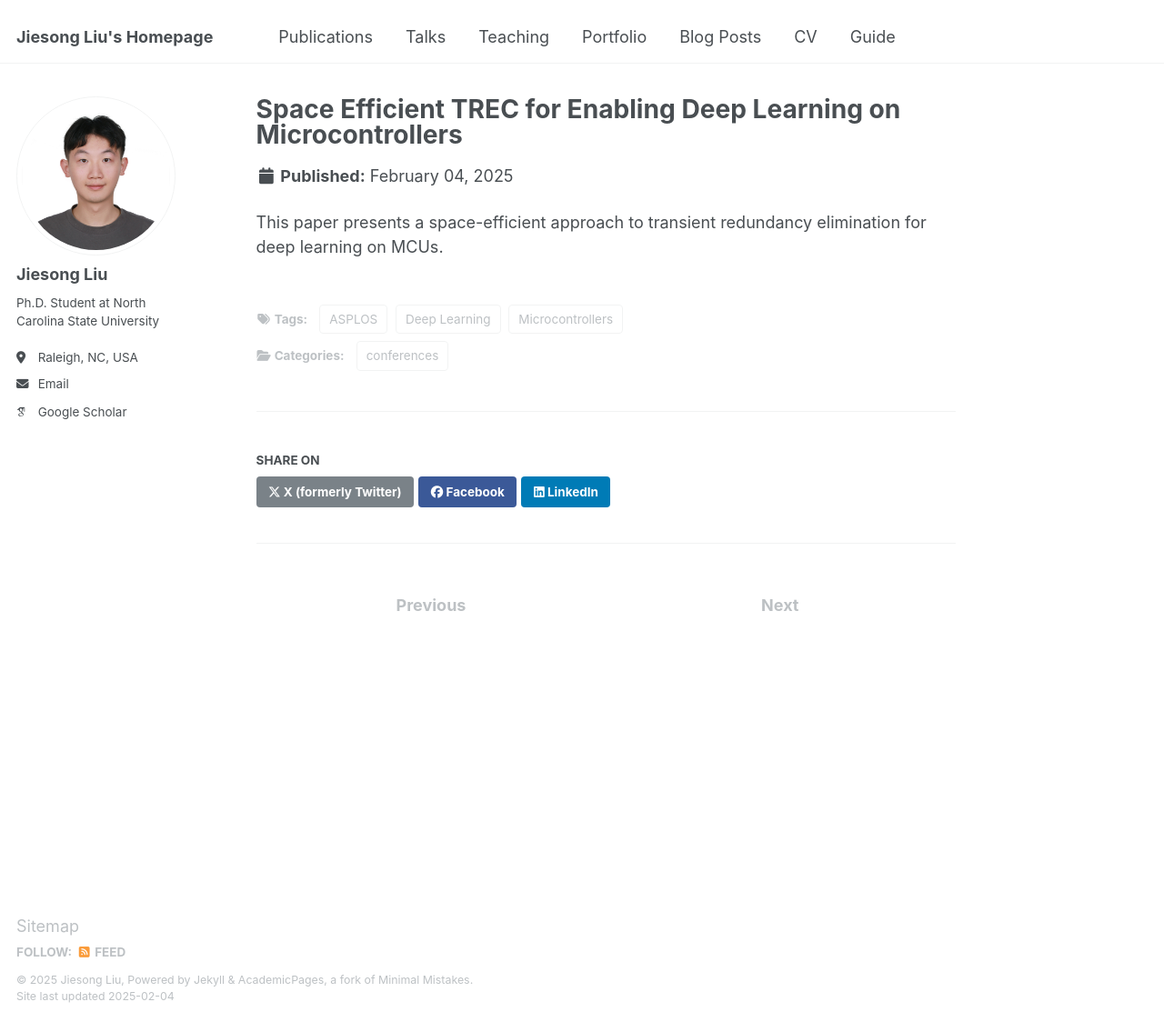
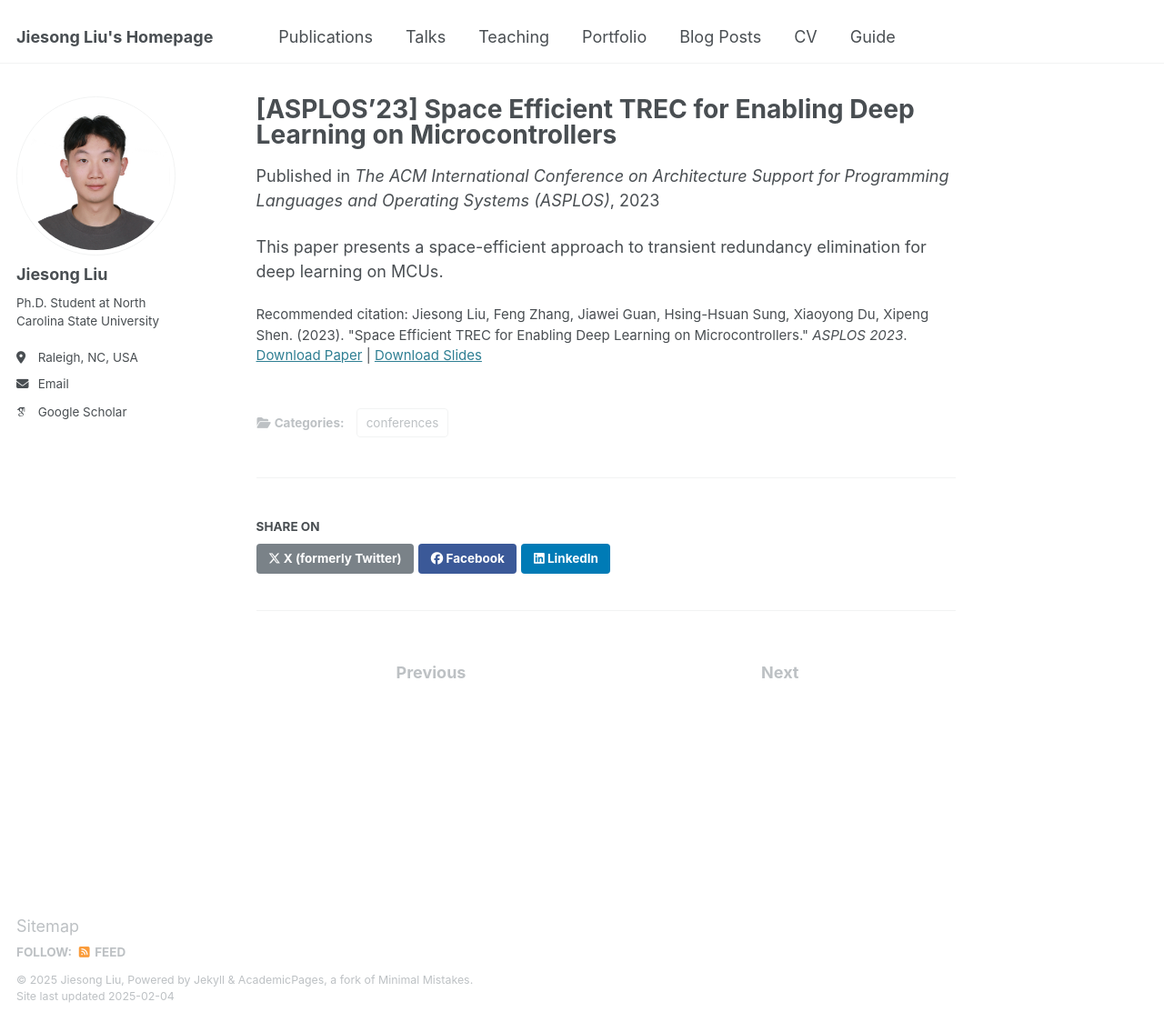
Before and after one commit to Fred1031/Fred1031.github.io, a Jekyll site: the page built from _publications/2023_asplos.md, in a window 1280 px wide and 1124 px high. Shown: the whole window at 91% size. Built offline with Jekyll 4.4.1, drawn with Linux system fonts in a browser that asks for light colours; some web fonts are replaced.

Commit message:
Update 2023_asplos.md

```diff
--- a/_publications/2023_asplos.md
+++ b/_publications/2023_asplos.md
@@ -1,12 +1,20 @@
 ---
-title: "Space Efficient TREC for Enabling Deep Learning on Microcontrollers"
-authors: "Jiesong Liu, Feng Zhang, Jiawei Guan, Hsing-Hsuan Sung, Xiaoyong Du, Xipeng Shen"
-conference: "ASPLOS’23"
-year: 2023
-category: "conferences"
-paper_url: ""
-code_url: ""
-slides_url: ""
-tags: ["Deep Learning", "Microcontrollers", "ASPLOS"]
+title: "[ASPLOS’23] Space Efficient TREC for Enabling Deep Learning on Microcontrollers"
+authors:
+  - Jiesong Liu
+  - Feng Zhang
+  - Jiawei Guan
+  - Hsing-Hsuan Sung
+  - Xiaoyong Du
+  - Xipeng Shen
+collection: publications
+category: conferences
+permalink: /publication/asplos_2023
+date: 2023-01-01
+venue: 'The ACM International Conference on Architecture Support for Programming Languages and Operating Systems (ASPLOS)'
+slidesurl: 'http://fred1031.github.io/files/ASPLOS2023_slides.pdf'
+paperurl: 'http://fred1031.github.io/files/ASPLOS2023.pdf'
+citation: 'Jiesong Liu, Feng Zhang, Jiawei Guan, Hsing-Hsuan Sung, Xiaoyong Du, Xipeng Shen. (2023). "Space Efficient TREC for Enabling Deep Learning on Microcontrollers." <i>ASPLOS 2023</i>.'
 ---
+
 This paper presents a space-efficient approach to transient redundancy elimination for deep learning on MCUs.
```
